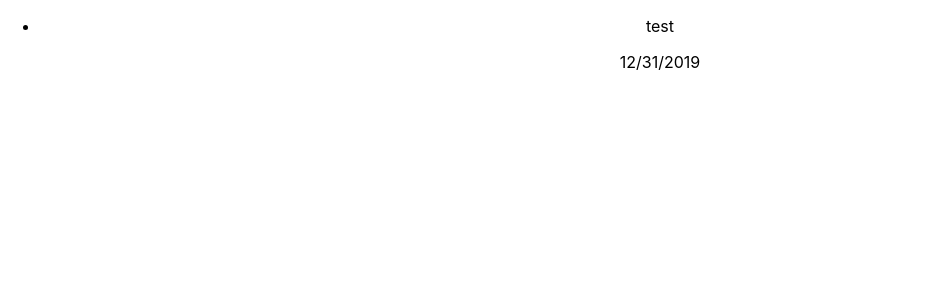
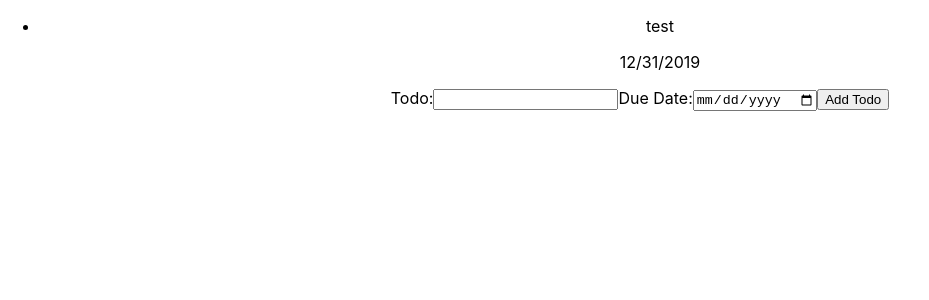
Before and after one commit to badCompany55/red_todo, a React (Create React App) app: page / in a window 1280 px wide. Shown: the top 300 px of the page, without its empty margins (0-929 px from the left). Built offline with nearby package versions, Linux system fonts and the light colour scheme.

Commit message:
added action for adding todo and implemented it in the reducer

```diff
--- a/src/App.js
+++ b/src/App.js
@@ -1,12 +1,14 @@
 import React, {Component} from 'react';
 import './App.css';
 import ToDoList from './comps/toDoList.js';
+import Form from './comps/form.js';
 
 class App extends Component {
   render() {
     return (
       <div className="App">
         <ToDoList />
+        <Form />
       </div>
     );
   }
--- /dev/null
+++ b/src/actions/actions.js
@@ -0,0 +1,11 @@
+export const ADDTODO = 'ADDTODO';
+
+export const addToDo = (value, date) => {
+  let newTodo = {
+    value: value,
+    date: date,
+    completed: false,
+  };
+
+  return {type: ADDTODO, payload: newTodo};
+};
--- a/src/comps/form.js
+++ b/src/comps/form.js
@@ -1,4 +1,6 @@
 import React from 'react';
+import {connect} from 'react-redux';
+import {addToDo} from '../actions/actions.js';
 
 class Form extends React.Component {
   constructor(props) {
@@ -9,21 +11,54 @@ class Form extends React.Component {
     };
   }
 
+  captureInput = e => {
+    if (e.target.id === 'todo') {
+      this.setState({input: e.target.value});
+    }
+    if (e.target.id === 'date') {
+      this.setState({date: e.target.value});
+    }
+  };
+
+  eventHandler = e => {
+    e.preventDefault();
+    this.props.addToDo(this.state.input, this.state.date);
+  };
+
   render() {
     return (
-      <div class="formCont">
-        <form class="form">
-          <label id="todo" class="todoform" for="inpTodo">
+      <div className="formCont" onSubmit={this.eventHandler}>
+        <form className="form">
+          <label className="todoform" htmlFor="inpTodo">
             Todo:
           </label>
-          <input class="todoform" type="text" />
-          <label id="date" class="tod" for="dateTodo">
+          <input
+            className="todoform"
+            type="text"
+            onChange={this.captureInput}
+            id="todo"
+          />
+          <label className="tod" htmlFor="dateTodo">
             Due Date:
           </label>
-          <input class="to" type="text" />
+          <input
+            className="to"
+            type="date"
+            onChange={this.captureInput}
+            id="date"
+          />
           <button>Add Todo</button>
         </form>
       </div>
     );
   }
 }
+
+const mapPropsToState = state => {
+  return {};
+};
+
+export default connect(
+  mapPropsToState,
+  {addToDo},
+)(Form);
--- a/src/comps/toDoList.js
+++ b/src/comps/toDoList.js
@@ -4,9 +4,9 @@ import {connect} from 'react-redux';
 
 const ToDoList = props => {
   return (
-    <div class="listCont">
+    <div className="listCont">
       {props.toDos.length > 0 ? (
-        <ul class="toDoList">
+        <ul className="toDoList">
           {props.toDos.map(todo => {
             return <TheToDo todo={todo.value} date={todo.date} />;
           })}
--- a/src/reducers/reducer.js
+++ b/src/reducers/reducer.js
@@ -1,14 +1,21 @@
+import {ADDTODO} from '../actions/actions.js';
+
 const initialState = {
   todos: [
     {
       value: 'test',
       date: '12/31/2019',
+      completed: false,
     },
   ],
 };
 
 export const reducer = (state = initialState, action) => {
   switch (action.type) {
+    case ADDTODO:
+      return Object.assign({}, state, {
+        todos: [...state.todos, action.payload],
+      });
     default:
       return state;
   }
```
